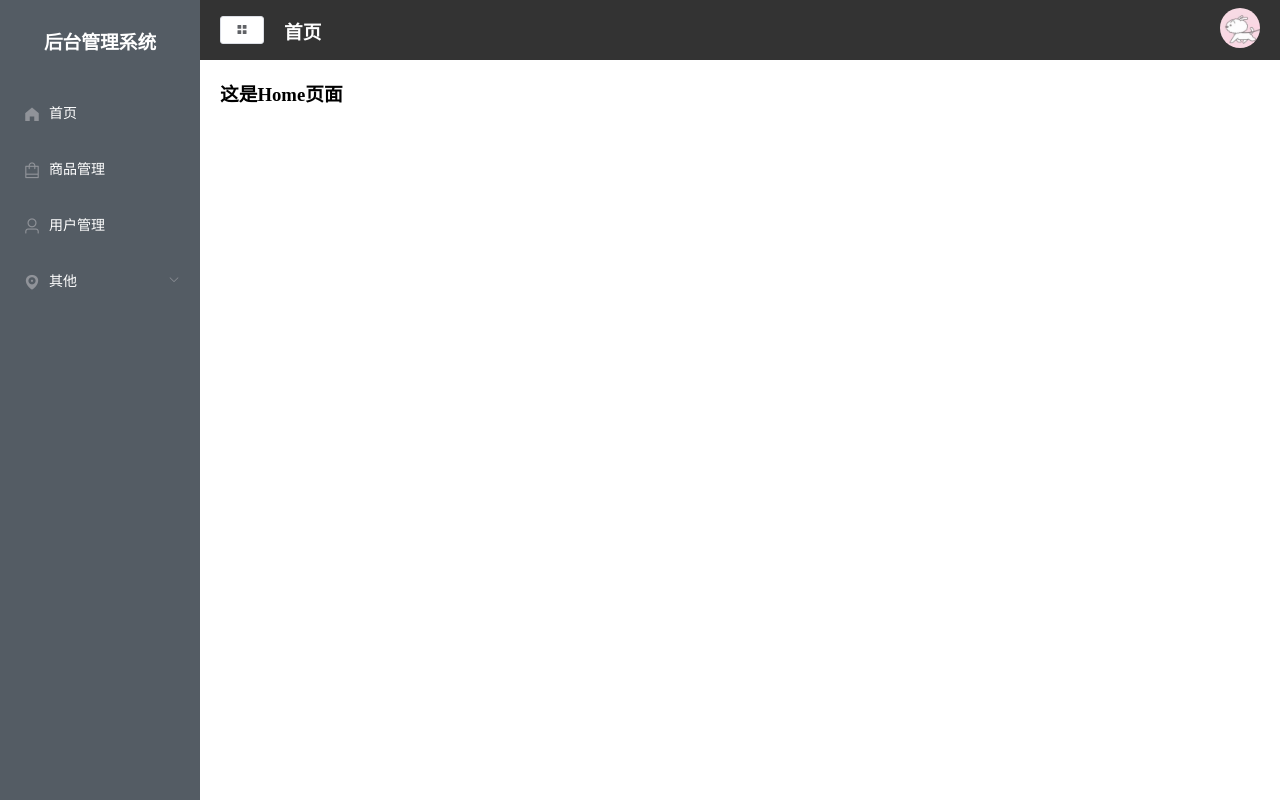
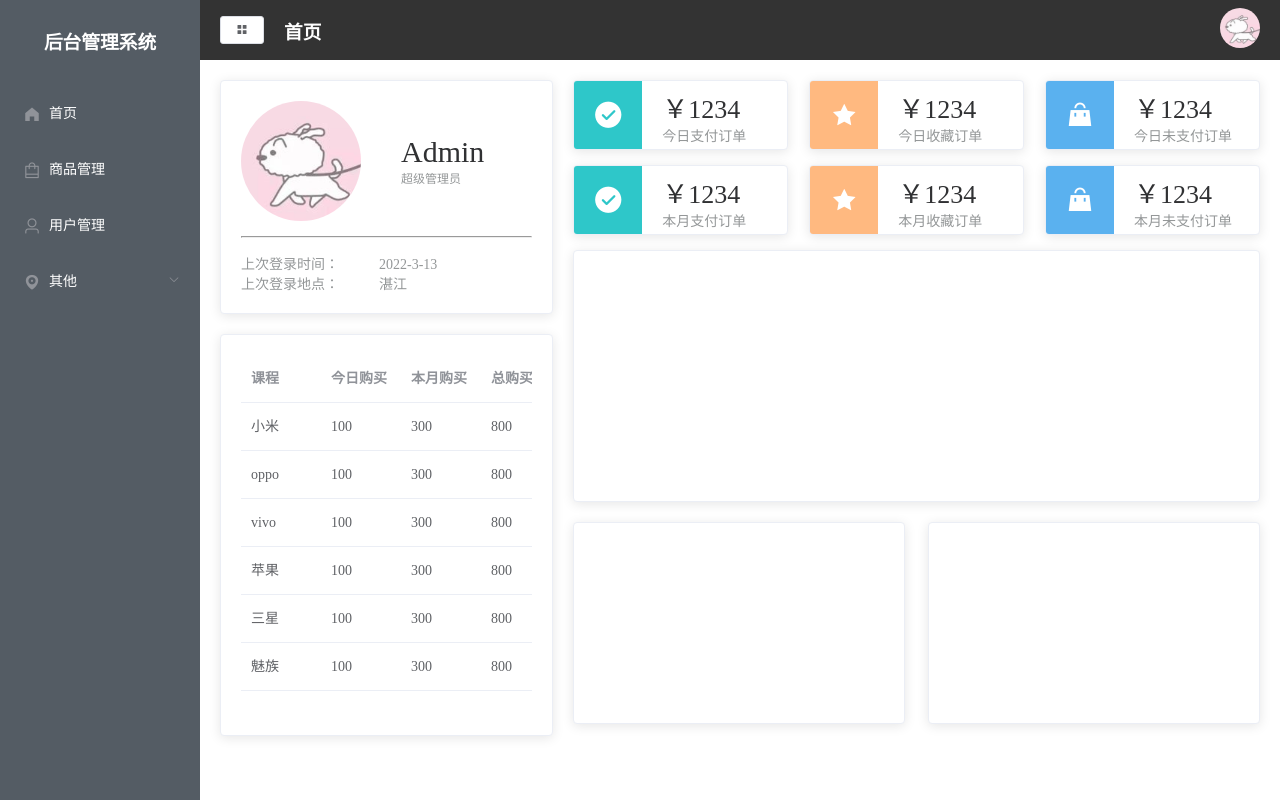
Before and after one commit to Wuxidixii/vue-management, a Vue app: page /home in a window 1280 px wide. Built offline with nearby package versions, Linux system fonts and the light colour scheme.

Commit message:
Basic layout of home page

```diff
--- a/src/App.vue
+++ b/src/App.vue
@@ -12,7 +12,9 @@ export default {
 
 <style>
 html,
-body {
+body,
+p,
+div {
   margin: 0;
   padding: 0;
 }
--- a/src/components/CommonHeader.vue
+++ b/src/components/CommonHeader.vue
@@ -27,7 +27,7 @@ export default {
   name: "CommonHeader",
   data() {
     return {
-      userImg: require("../assets/images/user.png"),
+      userImg: require("@/assets/images/user.png"),
     };
   },
   methods: {
--- a/src/main.js
+++ b/src/main.js
@@ -1,10 +1,11 @@
 import Vue from 'vue'
 import App from './App.vue'
-import { Button, Container, Header, Main, Aside, Menu, Submenu, MenuItem, MenuItemGroup, Dropdown, DropdownMenu, DropdownItem } from 'element-ui'
+import { Button, Container, Header, Main, Aside, Menu, Submenu, MenuItem, MenuItemGroup, Dropdown, DropdownMenu, DropdownItem, Row, Col, Card, Table, TableColumn } from 'element-ui'
 import 'element-ui/lib/theme-chalk/index.css'
 
 import router from './router'
 import store from './store'
+import http from 'axios'
 
 Vue.config.productionTip = false
 Vue.use(Button)
@@ -19,6 +20,13 @@ Vue.use(MenuItemGroup)
 Vue.use(Dropdown)
 Vue.use(DropdownMenu)
 Vue.use(DropdownItem)
+Vue.use(Row)
+Vue.use(Col)
+Vue.use(Card)
+Vue.use(Table)
+Vue.use(TableColumn)
+
+Vue.prototype.$http = http
 
 new Vue({
   render: h => h(App),
--- a/src/views/home/index.vue
+++ b/src/views/home/index.vue
@@ -1,12 +1,220 @@
 <template>
-  <h1>这是Home页面</h1>
+  <el-row class="home" :gutter="20">
+    <el-col :span="8" style="margin-top: 20px">
+      <el-card>
+        <div class="user">
+          <img :src="userImg" />
+          <div class="userinfo">
+            <p class="name">Admin</p>
+            <p class="access">超级管理员</p>
+          </div>
+        </div>
+        <hr />
+        <div class="login-info">
+          <p>上次登录时间：<span>2022-3-13</span></p>
+          <p>上次登录地点：<span>湛江</span></p>
+        </div>
+      </el-card>
+      <el-card style="margin-top: 20px; height: 400px">
+        <el-table :data="tableData">
+          <el-table-column
+            v-for="(val, key) in tableLabel"
+            :key="key"
+            :prop="key"
+            :label="val"
+          ></el-table-column>
+        </el-table>
+      </el-card>
+    </el-col>
+    <el-col :span="16" style="margin-top: 20px">
+      <div class="num">
+        <el-card v-for="item in countData" :key="item.key">
+          <i
+            class="icon"
+            :class="`el-icon-${item.icon}`"
+            :style="{ background: item.color }"
+          ></i>
+          <div class="detail">
+            <p class="money">￥{{ item.value }}</p>
+            <p class="txt">{{ item.name }}</p>
+          </div>
+        </el-card>
+      </div>
+      <el-card style="height: 250px"></el-card>
+      <div class="graph">
+        <el-card style="width: 48%; height: 200px"></el-card>
+        <el-card style="width: 48%; height: 200px"></el-card>
+      </div>
+    </el-col>
+  </el-row>
 </template>
 
 <script>
 export default {
   name: "Home",
+  data() {
+    return {
+      userImg: require("@/assets/images/user.png"),
+      tableData: [
+        {
+          name: "小米",
+          todayBuy: 100,
+          monthBuy: 300,
+          totalBuy: 800,
+        },
+        {
+          name: "oppo",
+          todayBuy: 100,
+          monthBuy: 300,
+          totalBuy: 800,
+        },
+        {
+          name: "vivo",
+          todayBuy: 100,
+          monthBuy: 300,
+          totalBuy: 800,
+        },
+        {
+          name: "苹果",
+          todayBuy: 100,
+          monthBuy: 300,
+          totalBuy: 800,
+        },
+        {
+          name: "三星",
+          todayBuy: 100,
+          monthBuy: 300,
+          totalBuy: 800,
+        },
+        {
+          name: "魅族",
+          todayBuy: 100,
+          monthBuy: 300,
+          totalBuy: 800,
+        },
+      ],
+      tableLabel: {
+        name: "课程",
+        todayBuy: "今日购买",
+        monthBuy: "本月购买",
+        totalBuy: "总购买",
+      },
+      countData: [
+        {
+          key: 1,
+          name: "今日支付订单",
+          value: 1234,
+          icon: "success",
+          color: "#2ec7c9",
+        },
+        {
+          key: 2,
+          name: "今日收藏订单",
+          value: 1234,
+          icon: "star-on",
+          color: "#ffb980",
+        },
+        {
+          key: 3,
+          name: "今日未支付订单",
+          value: 1234,
+          icon: "s-goods",
+          color: "#5ab1ef",
+        },
+        {
+          key: 4,
+          name: "本月支付订单",
+          value: 1234,
+          icon: "success",
+          color: "#2ec7c9",
+        },
+        {
+          key: 5,
+          name: "本月收藏订单",
+          value: 1234,
+          icon: "star-on",
+          color: "#ffb980",
+        },
+        {
+          key: 6,
+          name: "本月未支付订单",
+          value: 1234,
+          icon: "s-goods",
+          color: "#5ab1ef",
+        },
+      ],
+    };
+  },
 };
 </script>
 
-<style>
+<style lang="less" scoped>
+.user {
+  display: flex;
+  align-items: center;
+  margin-bottom: 15px;
+  img {
+    width: 120px;
+    height: 120px;
+    border-radius: 50%;
+  }
+  .userinfo {
+    margin-left: 40px;
+    .name {
+      font-size: 30px;
+    }
+    .access {
+      color: #949798;
+      font-size: 12px;
+    }
+  }
+}
+.login-info {
+  margin-top: 15px;
+  p {
+    color: #949798;
+    font-size: 14px;
+    span {
+      margin-left: 40px;
+    }
+  }
+}
+.num {
+  display: flex;
+  flex-wrap: wrap;
+  justify-content: space-between;
+  height: 170px;
+  /deep/.el-card__body {
+    padding: 0;
+  }
+  .el-card {
+    width: 31%;
+    height: 40%;
+    .icon {
+      float: left;
+      margin-right: 20px;
+      width: 68px;
+      height: 68px;
+      line-height: 68px;
+      text-align: center;
+      color: #fff;
+      font-size: 30px;
+    }
+    .detail {
+      padding: 7px 0;
+    }
+    .money {
+      font-size: 26px;
+    }
+    .txt {
+      font-size: 14px;
+      color: #949798;
+    }
+  }
+}
+.graph {
+  display: flex;
+  justify-content: space-between;
+  margin-top: 20px;
+}
 </style>
```
